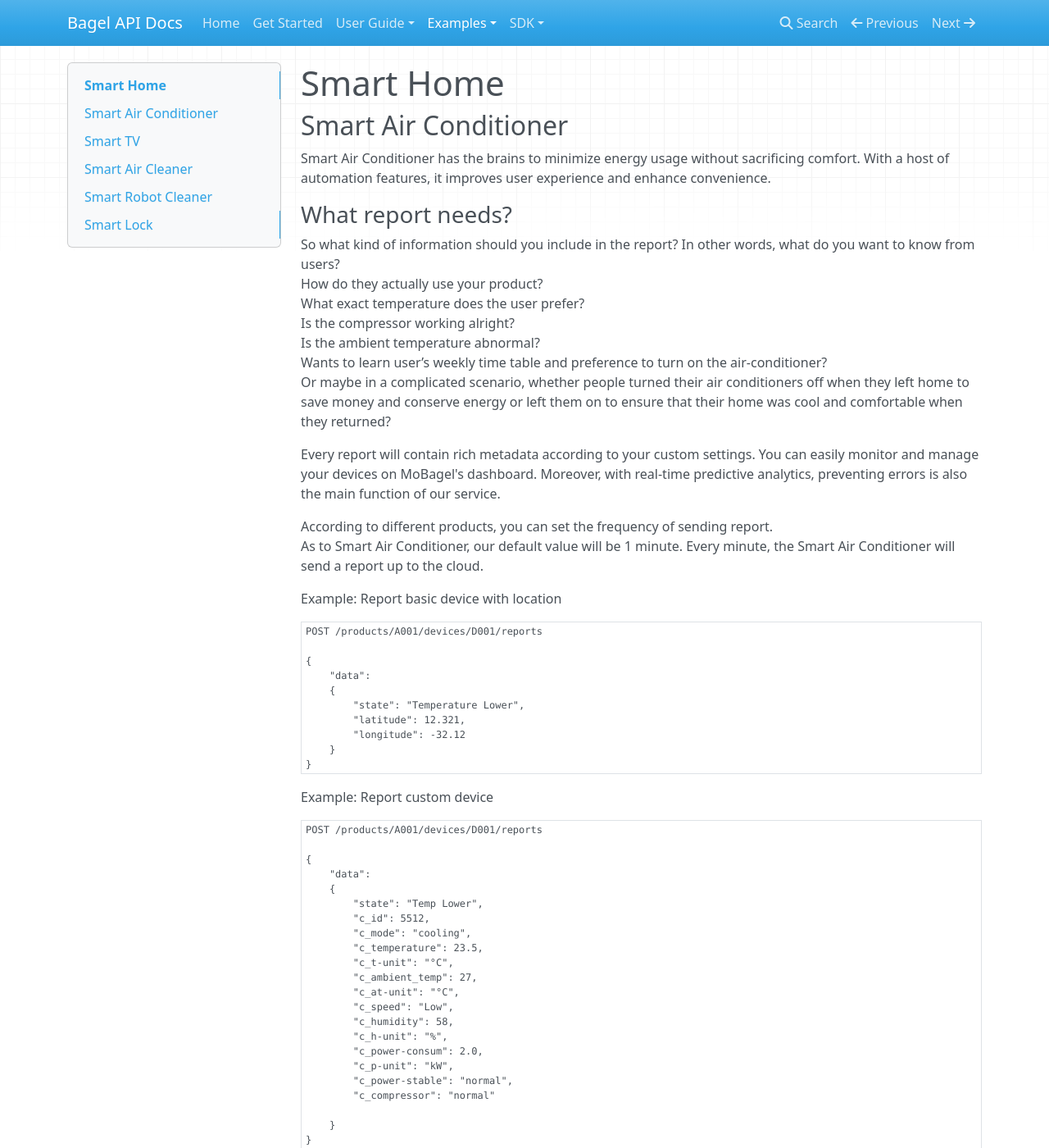
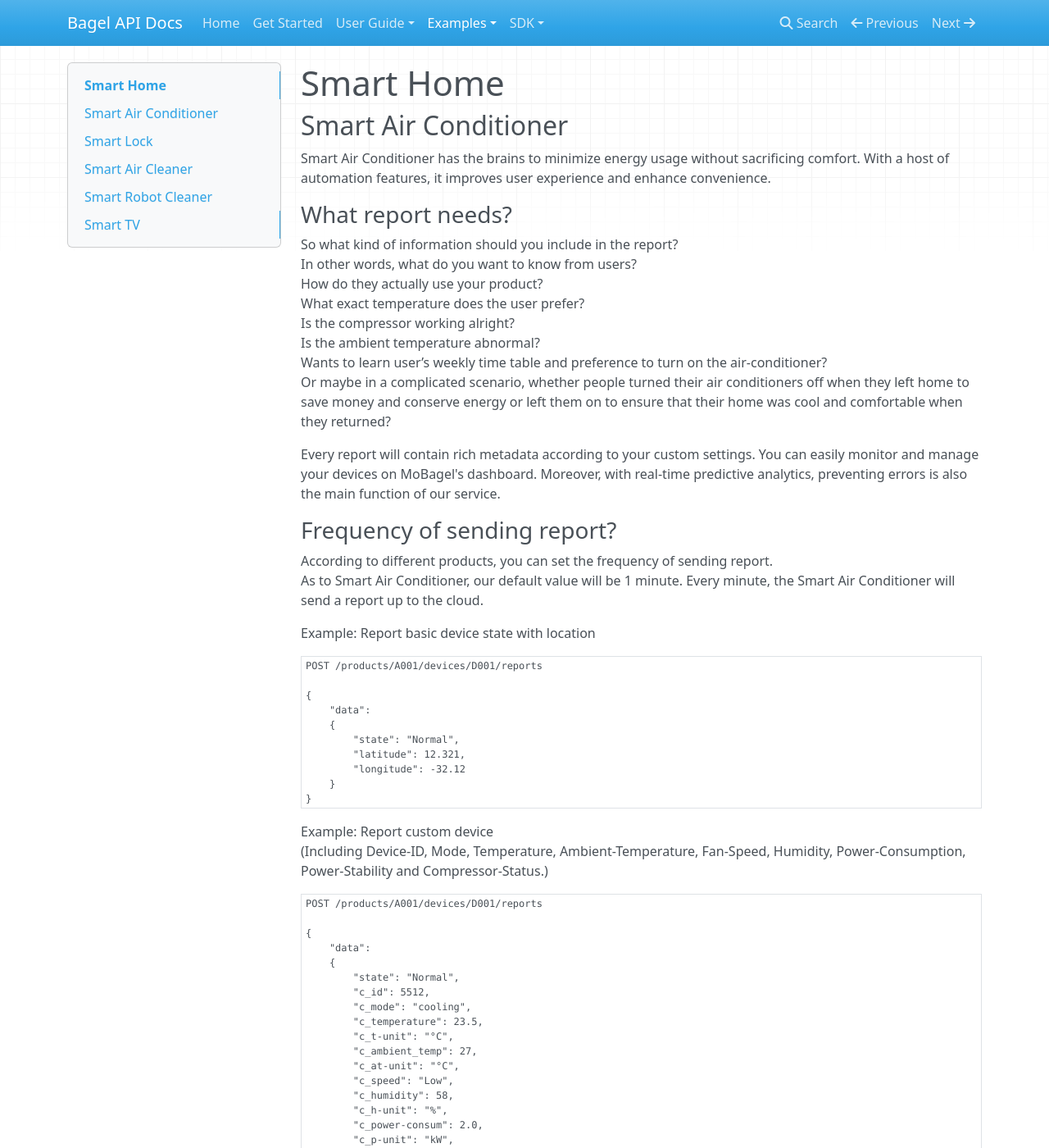
Before and after one commit to ChaoKuan-Lin/docs, an MkDocs documentation site: the page built from mkdocs/examples/smart-home.md, in a window 1280 px wide and 1400 px high. Shown: the whole window at 82% size. Built offline with MkDocs 1.6.1, drawn with Linux system fonts in a browser that asks for light colours; nearby versions of some CDN libraries; old or Windows-style settings are respelled for this version of MkDocs; some of the changed text lies outside the part shown.

Commit message:
[FEATURE] add more cases
* make smart air conditioner better

````diff
--- a/mkdocs/examples/smart-home.md
+++ b/mkdocs/examples/smart-home.md
@@ -5,7 +5,8 @@
 Smart Air Conditioner has the brains to minimize energy usage without sacrificing comfort. With a host of automation features, it improves user experience and enhance convenience.
 
 ### What report needs?
-So what kind of information should you include in the report? In other words, what do you want to know from users?
+So what kind of information should you include in the report?
+In other words, what do you want to know from users?
 How do they actually use your product?
 What exact temperature does the user prefer?
 Is the compressor working alright?
@@ -15,40 +16,42 @@ Or maybe in a complicated scenario, whether people turned their air conditioners
 
 Every report will contain rich metadata according to your custom settings. You can easily monitor and manage your devices on MoBagel's dashboard. Moreover, with real-time predictive analytics, preventing errors is also the main function of our service.
 
+### Frequency of sending report?
 According to different products, you can set the frequency of sending report.
 As to Smart Air Conditioner, our default value will be 1 minute.
 Every minute, the Smart Air Conditioner will send a report up to the cloud.
 
 
-Example: Report basic device with location
+Example: Report basic device state with location
 ```http
 POST /products/A001/devices/D001/reports
 
 {
     "data":
     {
-        "state": "Temperature Lower",
+        "state": "Normal",
         "latitude": 12.321,
         "longitude": -32.12
     }
 }
 ```
+Example: Report custom device
+(Including Device-ID, Mode, Temperature, Ambient-Temperature, Fan-Speed, Humidity, Power-Consumption, Power-Stability and Compressor-Status.)
 
-Example: Report custom device
 ```http
 POST /products/A001/devices/D001/reports
 
 {
     "data":
     {
-        "state": "Temp Lower",
+        "state": "Normal",
         "c_id": 5512,
         "c_mode": "cooling",
         "c_temperature": 23.5,
         "c_t-unit": "°C",
         "c_ambient_temp": 27,
-		"c_at-unit": "°C",
-		"c_speed": "Low",
+        "c_at-unit": "°C",
+        "c_speed": "Low",
         "c_humidity": 58,
         "c_h-unit": "%",
         "c_power-consum": 2.0,
@@ -61,10 +64,11 @@ POST /products/A001/devices/D001/reports
 ```
 
 
-## Smart TV
+## Smart Lock
+
 
 ## Smart Air Cleaner
 
 ## Smart Robot Cleaner
 
-## Smart Lock
+## Smart TV
````
